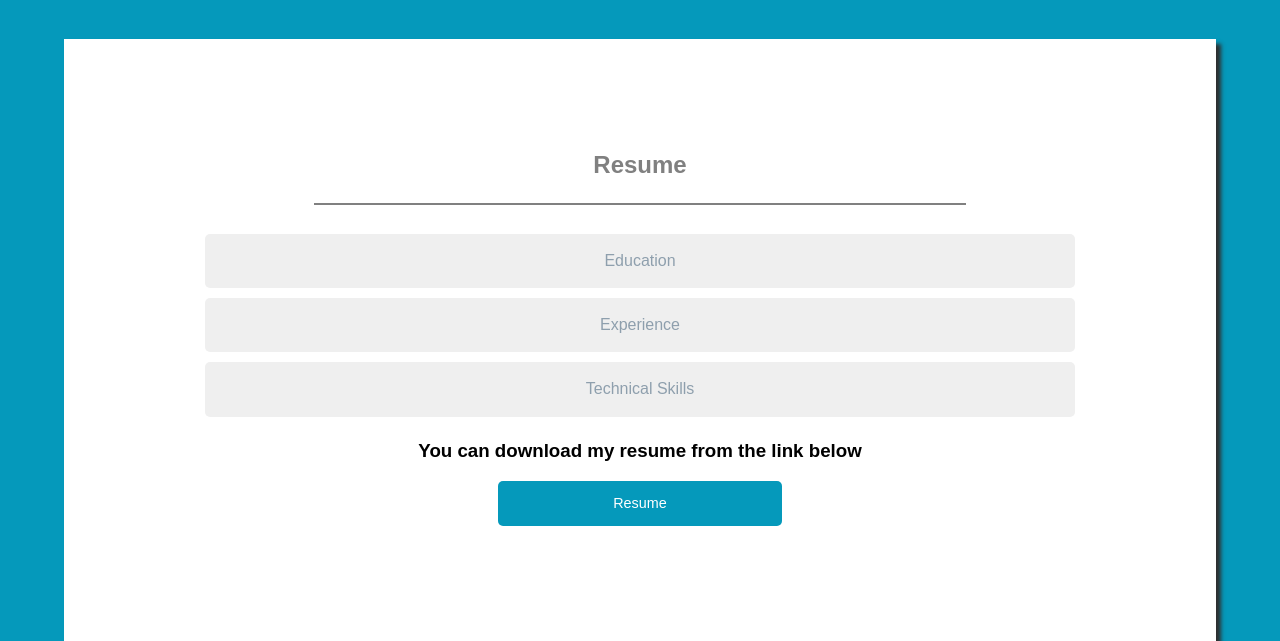
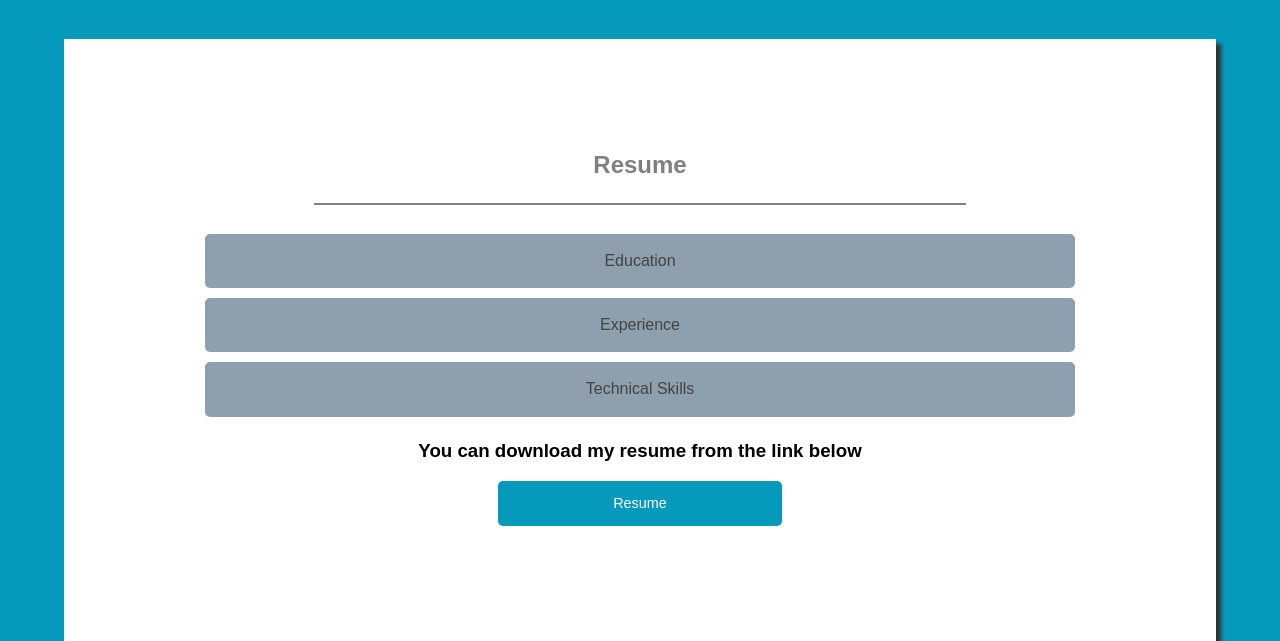
Before and after one commit to DGJustinTaylor/DGJustinTaylor.github.io, a PHP site: page / in a window 1280 px wide. Shown: the part 4112-4753 px from the top of the page. Run offline with PHP 8.4, Linux system fonts and the light colour scheme; some libraries are stand-ins or nearby versions.

Commit message:
Update main.css

```diff
--- a/styles/main.css
+++ b/styles/main.css
@@ -352,7 +352,7 @@ a:hover {
 }
 
 .accStuff .accordion {
-	color: #8e9fad;
+	background-color: #8e9fad;
 }
 
 @media only screen and (min-width: 480px)
```
